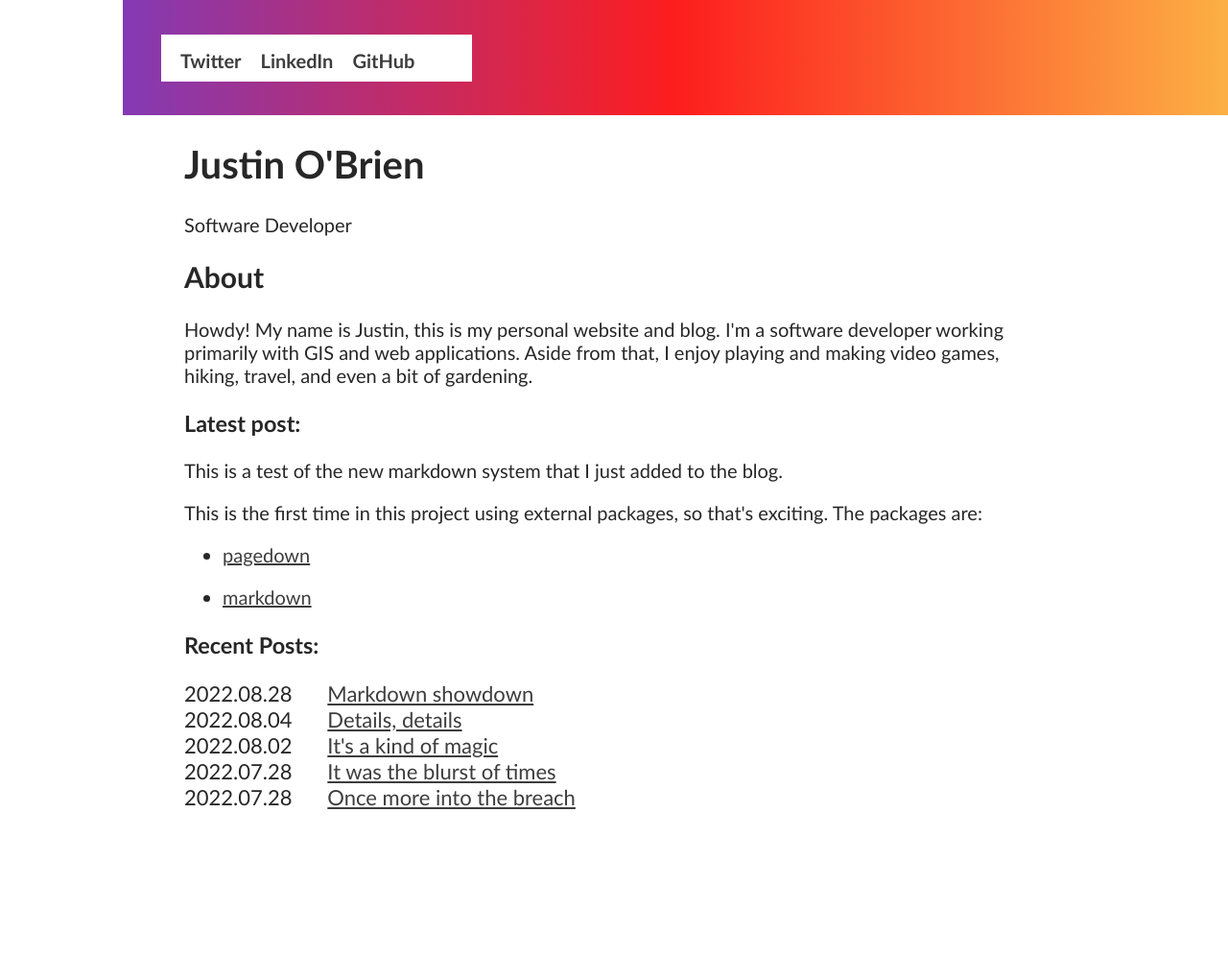
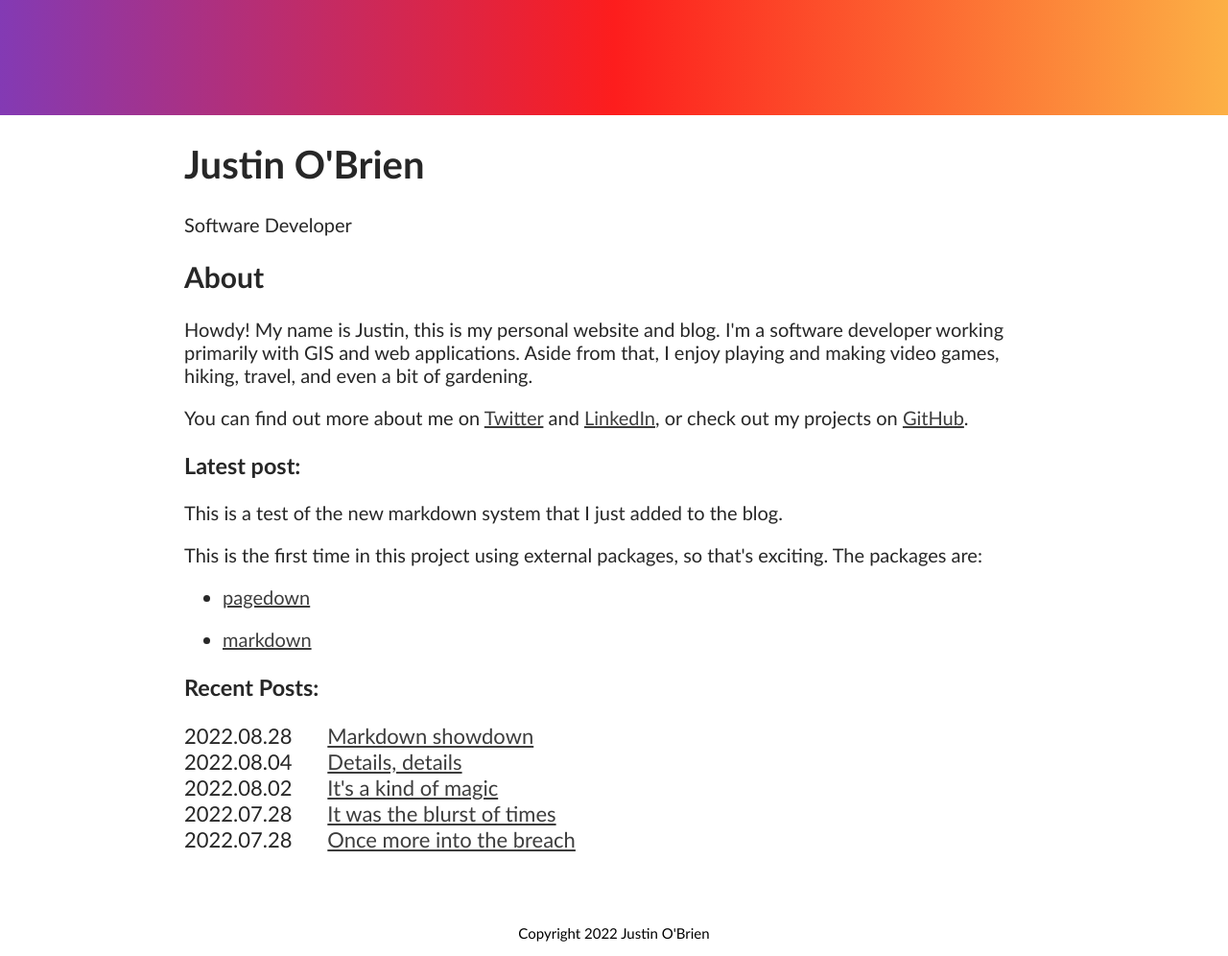
Before and after one commit to jaoist/jobrien.dev, a Django app: page / in a window 1280 px wide. Shown: the whole page at 96% size. Before the commit the page ends 843 px from the top, so only its background shows below. Run offline with Django 4.2, Linux system fonts and the light colour scheme; data comes from the database, SQL or seed files in the repository; some libraries are stand-ins or nearby versions.

Commit message:
removed the nav links from the header

```diff
--- a/blog/static/blog/style.css
+++ b/blog/static/blog/style.css
@@ -1,10 +1,9 @@
 html {
-    font-family: 'Gill Sans', 'Gill Sans MT', Calibri, 'Trebuchet MS', sans-serif;
+    font-family: 'Gill Sans', 'Gill Sans MT', 'Calibri', 'Trebuchet MS', sans-serif;
     font-size: 20px;
 }
 
 header {
-    margin-left: 10%;
     min-height: 6em;
     background: linear-gradient(90deg, rgba(131,58,180,1) 0%, rgba(253,29,29,1) 50%, rgba(252,176,69,1) 100%);
     display: flex;
@@ -15,6 +14,12 @@ header {
 #header-name {
     margin-left: 2rem;
     min-inline-size: fit-content;
+    text-decoration: none
+}
+
+#header-name a {
+    text-decoration: none;
+    color: #272727;
 }
 
 body {
@@ -24,7 +29,6 @@ body {
 main {
 
     max-width: 60rem;
-    min-width: 30rem;
     margin-left: auto;
     margin-right: auto;
     padding: 0 15%;
@@ -54,10 +58,6 @@ nav a:hover {
 
 .top-nav {
     background-color: white;
-    padding-right: 3rem;
-    padding-top: 0.75rem;
-    padding-bottom: 0.5rem;
-    margin-left: 2rem;
 }
 
 .horizontal-list {
@@ -71,7 +71,7 @@ nav a:hover {
 
 ul.horizontal-list li {
     display: inline-block;
-    padding-left: 1rem;
+    padding: 0.5rem 1rem
 }
 
 .post-list {
@@ -82,7 +82,7 @@ ul.horizontal-list li {
 ul.post-list li {
     display: grid;
     grid-template-columns: repeat(12,minmax(0,1fr));
-    font-size: 1.1em;
+    font-size: 1.1rem;
 }
 
 .span-2{
@@ -109,3 +109,27 @@ ul.post-list li {
 .older {
     grid-column: 4/4;
 }
+
+footer {
+    margin-top: 3rem;
+    display: flex;
+    flex-direction: row;
+    justify-content: center;
+}
+
+footer p {
+    font-size: 0.75rem;
+}
+
+@media (max-width: 1024px) {
+    .post-list {
+        font-size: 0.80rem;
+    }
+}
+
+@media (max-width: 820px) {
+    ul.post-list li{
+        grid-template-columns: max-content;
+        padding-bottom: 0.8rem;
+    }
+}
--- a/blog/templates/blog/detail.html
+++ b/blog/templates/blog/detail.html
@@ -7,7 +7,7 @@
     </head>
     <body>
         <header>
-            <h1 id="header-name">Justin O'Brien</h1>
+            <h1 id="header-name"><a href="{% url 'blog:index' %}">Justin O'Brien</a></h1>
             <nav class="top-nav">
                 <ul class="horizontal-list">
                     <li><a href="https://twitter.com">Twitter</a></li>
@@ -28,5 +28,9 @@
                 <a class="older" href="{% url 'blog:detail' object.pk|add:"-1" %}">older</a>
             {% endif %}
             </div>
+        </main>
+        <footer>
+            <p>Copyright 2022 Justin O'Brien</p>
+        </footer>
     </body>
 </html>
--- a/blog/templates/blog/index.html
+++ b/blog/templates/blog/index.html
@@ -10,13 +10,13 @@
 
     <body>
         <header>
-            <nav class="top-nav">
+            <!-- <nav class="top-nav">
                 <ul class="horizontal-list">
                     <li><a href="https://twitter.com">Twitter</a></li>
                     <li><a href="https://linkedin.com/in/justinaobrien">LinkedIn</a></li>
                     <li><a href="https://github.com/jaoist/">GitHub</a></li>
                 </ul>
-            </nav>
+            </nav> -->
         </header>
         <main>
             <h1>Justin O'Brien</h1>
@@ -27,6 +27,11 @@
                 I'm a software developer working primarily with GIS and web applications.
                 Aside from that, I enjoy playing and making video games, hiking, travel,
                 and even a bit of gardening.
+            </p>
+            <p>
+                You can find out more about me on <a href="https://twitter.com">Twitter</a>
+                and <a href="https://linkedin.com/in/justinaobrien">LinkedIn</a>,
+                or check out my projects on <a href="https://github.com/jaoist/">GitHub</a>.
             </p>
             <section class="latest-post">
                 <h3>Latest post:</h3>
@@ -51,6 +56,9 @@
                     <p>No posts available.</p>
                 {% endif %}
             </section>
-        <main>
+        </main>
+        <footer>
+            <p>Copyright 2022 Justin O'Brien</p>
+        </footer>
     </body>
 </html>
```
Also changed, not shown: blog/urls.py (line endings or trailing spaces).
